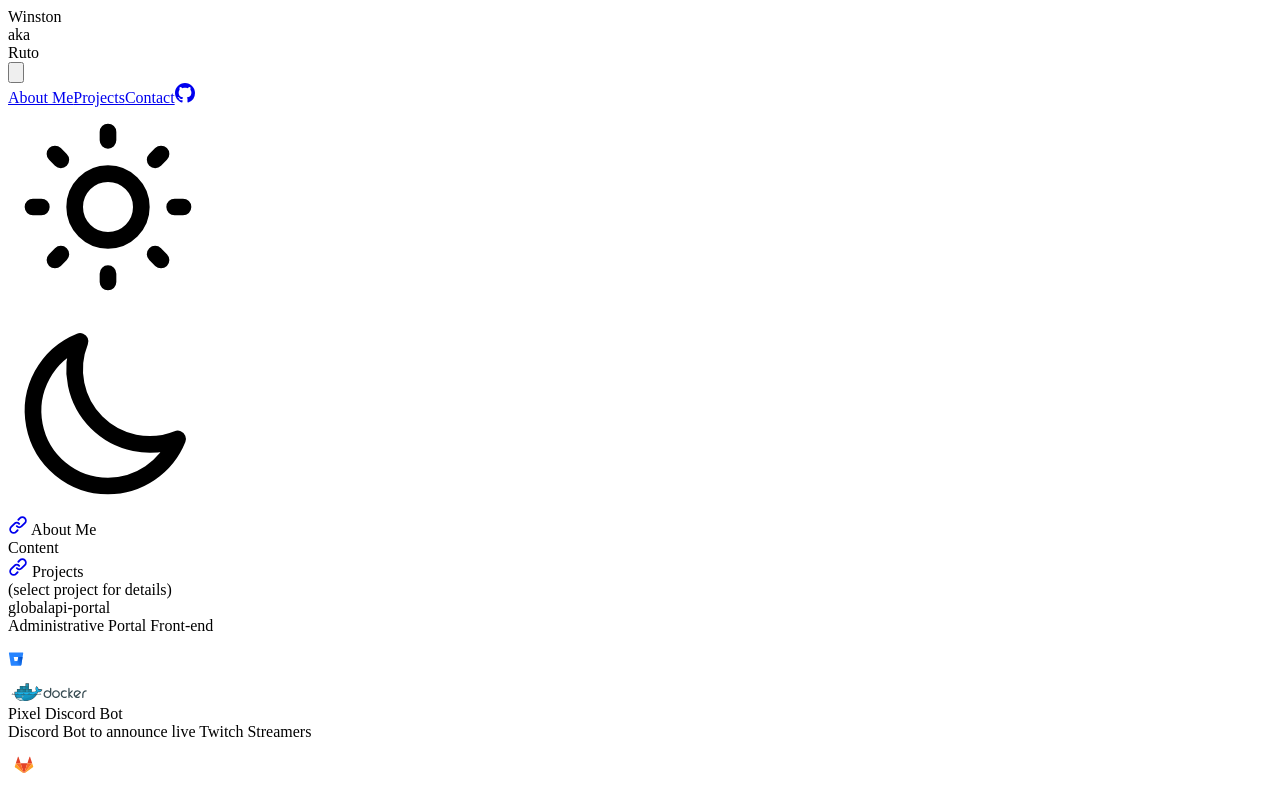
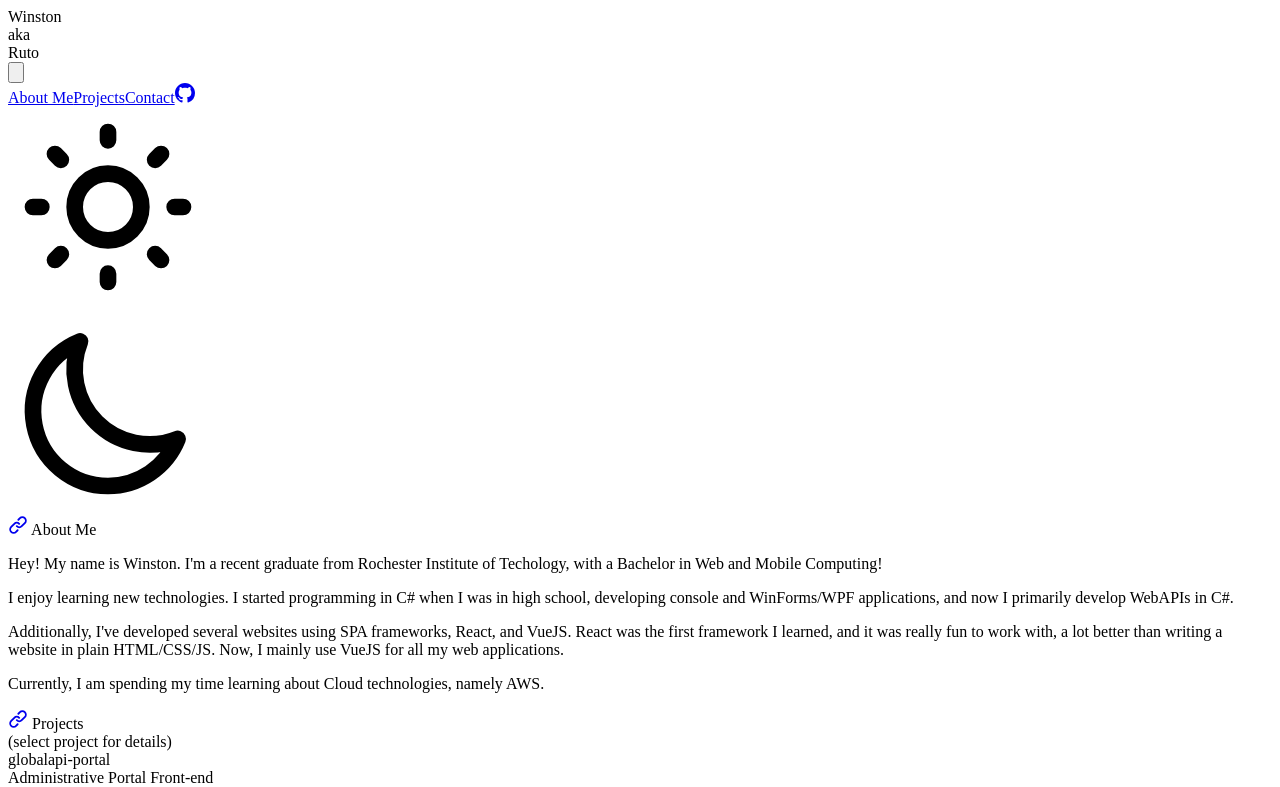
Before and after one commit to DevRuto/devruto.github.io, a Vue app: page / in a window 1280 px wide. Shown: the top 787 px of the page. Built offline with nearby package versions, Linux system fonts and the light colour scheme.

Commit message:
Update AboutMe

```diff
--- a/src/components/AboutMe.vue
+++ b/src/components/AboutMe.vue
@@ -6,8 +6,23 @@
       </a>
       About Me
     </div>
-    <div class="flex pt-4">
-      Content
+    <div class="flex flex-col space-y-4 pt-4">
+      <p>
+        Hey! My name is Winston. I'm a recent graduate from Rochester Institute of Techology,
+        with a Bachelor in Web and Mobile Computing!
+      </p>
+      <p>
+        I enjoy learning new technologies. I started programming in C# when I was in high school,
+        developing console and WinForms/WPF applications, and now I primarily develop WebAPIs in C#.
+      </p>
+      <p>
+        Additionally, I've developed several websites using SPA frameworks, React, and VueJS.
+        React was the first framework I learned, and it was really fun to work with, a lot better than writing a website
+        in plain HTML/CSS/JS. Now, I mainly use VueJS for all my web applications.
+      </p>
+      <p>
+        Currently, I am spending my time learning about Cloud technologies, namely AWS.
+      </p>
     </div>
   </div>
 </template>
```
